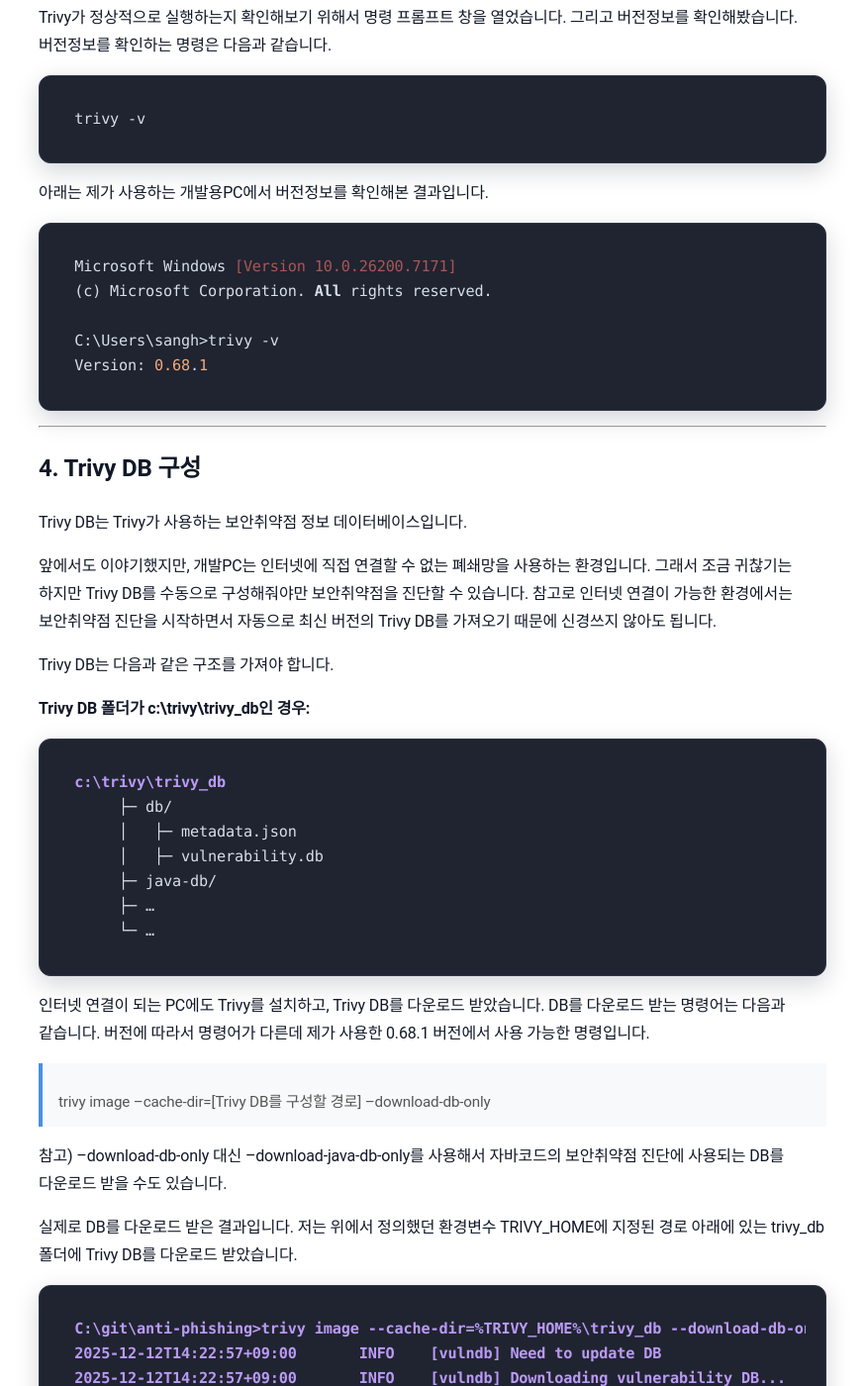
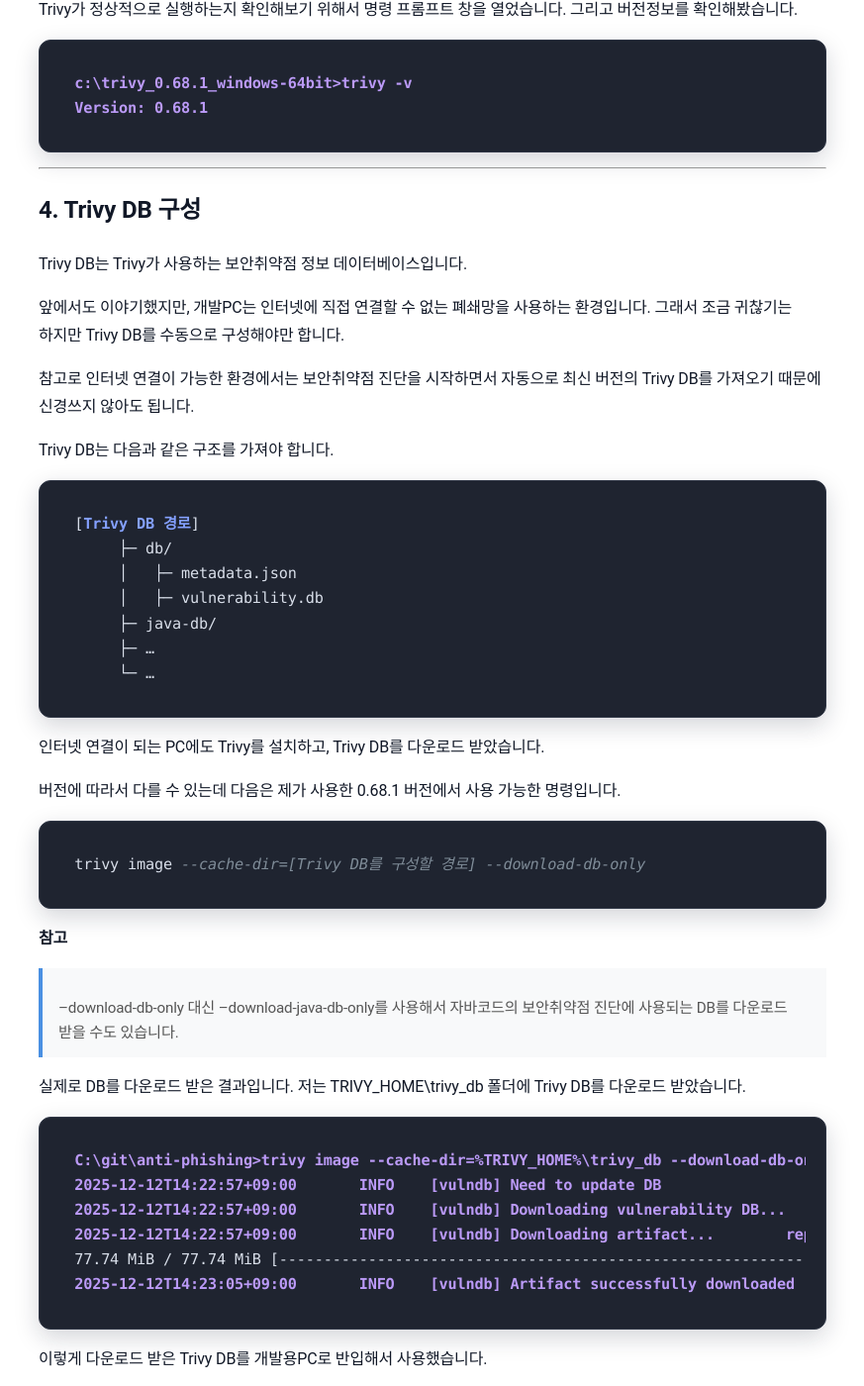
Before and after one commit to sanghoon-lee/sanghoon-lee.github.io, a Jekyll site: the page built from _posts/2025-12-10-trivy.md, in a window 1280 px wide and 1400 px high, scrolled down 1746 px. Shown: the whole window at 99% size, without its empty margins (203-1076 px from the left). Built offline with Jekyll 4.4.1, drawn with Linux system fonts in a browser that asks for light colours; nearby versions of some CDN libraries; comment, search, counter and statistics services are not loaded; some of the changed text lies outside the part shown.

Commit message:
Trivy 포스팅 수정/보완

````diff
--- a/_posts/2025-12-10-trivy.md
+++ b/_posts/2025-12-10-trivy.md
@@ -7,37 +7,44 @@ image: /assets/images/trivy.png
 categories: 학습기록
 ---
 
-최근 대규모 정보유출 사고가 연이어 발생하는 것을 보면서 앞으로는 서비스의 보안성 강화에도 관심을 기울여야 하겠다는 생각이 들었습니다. 사실 지금까지는 기능의 구현과 성능 최적화에만 집중하면서 보안에 대해서는 크게 신경쓰지 못했습니다.
+최근 대규모 정보유출 사고가 연이어 발생하는 것을 보면서 앞으로는 서비스의 보안성 강화에도 관심을 기울여야 하겠다는 생각이 들었습니다.
+
+사실 지금까지는 기능의 구현과 성능 최적화에만 집중하면서 보안에 대해서는 크게 신경쓰지 못했습니다.
+
+우선, 소스코드의 보안취약점을 먼저 진단해보고 싶었습니다.
+
+인터넷에서 검색해보니 보안취약점 진단을 위해서 사용 가능한 도구들이 많았습니다. 그 중에서 오픈소스 기반으로 기업에서도 무료로 사용할 수 있으면서, 사용법이 간단한 것으로 알려진 Trivy를 사용해봤습니다.
 
 ---
 
-## 1. 목표
+## 1. Trivy 소개
 
-우선, 소스코드의 보안취약점을 먼저 진단해보고 싶었습니다.
+Trivy는 컨테이너 이미지, 파일 시스템, Git 저장소, Kubernetes 설정 등 다양한 소프트웨어 구성 요소에서 보안 취약점(CVE)과 잘못된 구성을 찾아주는 오픈소스 취약점 스캐너입니다.
 
-인터넷에서 검색해보니 사용 가능한 도구들이 많았습니다. 그 중에서 오픈소스 기반으로 기업에서도 무료로 사용할 수 있으면서, 사용법이 간단한 것으로 알려진 Trivy를 사용해봤습니다.
-
-Trivy는 컨테이너 이미지, 파일 시스템, Git 저장소, Kubernetes 설정 등 다양한 소프트웨어 구성 요소에서 보안 취약점(CVE)과 잘못된 구성을 찾아주는 오픈소스 취약점 스캐너입니다. 설치와 사용이 매우 간단하고, OS 패키지(Alpine, RHEL 등) 및 언어별 패키지(npm, yarn 등)의 알려진 보안 결함을 빠르게 탐지하며, CI/CD 파이프라인에 통합하여 자동화된 보안 검사를 가능하게 합니다.
+설치와 사용이 매우 간단합니다. CI/CD 파이프라인에 통합하여 자동화된 보안 검사도 가능합니다.
 
 <img class="main-image" src="/assets/images/trivy.png" alt="Trivy">
 
-타겟 소스코드의 위치는 개발용 PC의 로컬 저장소인데, 인터넷 연결이 되지 않도록 네트워크가 분리된 폐쇄망을 사용하는 환경입니다.
+인터넷과 직접 연결되지 않는 폐쇄망 네트워크 환경의 개발자PC에서 사용해봤습니다.
 
 ---
 
 ## 2. Trivy 다운로드 및 설치
 
-다행히 Trivy는 인터넷 연결이 되지 않는 환경에서도 설치와 실행이 가능했습니다. 인터넷 연결이 가능한 PC에서 다운로드 받은 설치 파일을 개발용PC로 옮겨와 설치할 수 있었습니다.
+다행히 Trivy는 인터넷 연결이 되지 않는 환경에서도 설치와 실행이 가능했습니다.
 
 설치 파일은 [**Trivy 다운로드**](https://github.com/aquasecurity/trivy/releases) 사이트에서 다운로드 받으면 됩니다. 제가 사용하는 개발용PC의 운영체제는 윈도우라서
 Windows Intel용 설치 파일을 다운로드 받았습니다.
 
+인터넷 연결이 가능한 PC에서 설치 파일 다운로드 받고, 개발용PC로 반입해서 설치했습니다.
+
 다운로드 받은 파일의 압축을 풀고, 원하는 경로로 이동시키면 설치는 끝입니다. 참고로 저는 압축을 풀고, 다음의 경로로 파일들을 이동시켰습니다.
+
 > c:\trivy_0.68.1_windows-64bit
 
 그리고 조금 편리하게 사용하기 위해서 환경변수를 다음과 같이 추가했습니다.
 
-```
+```text
 SET TRIVY_HOME=c:\trivy_0.68.1_windows-64bit
 SET PATH=%PATH%;%TRIVY_HOME%
 ```
@@ -47,18 +54,9 @@ SET PATH=%PATH%;%TRIVY_HOME%
 ## 3. Trivy 실행 확인
 
 Trivy가 정상적으로 실행하는지 확인해보기 위해서 명령 프롬프트 창을 열었습니다. 그리고 버전정보를 확인해봤습니다.
-버전정보를 확인하는 명령은 다음과 같습니다.
 
-```
-trivy -v
-```
-아래는 제가 사용하는 개발용PC에서 버전정보를 확인해본 결과입니다.
-
-```
-Microsoft Windows [Version 10.0.26200.7171]
-(c) Microsoft Corporation. All rights reserved.
-
-C:\Users\sangh>trivy -v
+```bash
+c:\trivy_0.68.1_windows-64bit>trivy -v
 Version: 0.68.1
 ```
 
@@ -68,13 +66,14 @@ Version: 0.68.1
 
 Trivy DB는 Trivy가 사용하는 보안취약점 정보 데이터베이스입니다.
 
-앞에서도 이야기했지만, 개발PC는 인터넷에 직접 연결할 수 없는 폐쇄망을 사용하는 환경입니다. 그래서 조금 귀찮기는 하지만 Trivy DB를 수동으로 구성해줘야만 보안취약점을 진단할 수 있습니다. 참고로 인터넷 연결이 가능한 환경에서는 보안취약점 진단을 시작하면서 자동으로 최신 버전의 Trivy DB를 가져오기 때문에 신경쓰지 않아도 됩니다.
+앞에서도 이야기했지만, 개발PC는 인터넷에 직접 연결할 수 없는 폐쇄망을 사용하는 환경입니다. 그래서 조금 귀찮기는 하지만 Trivy DB를 수동으로 구성해야만 합니다.
+
+참고로 인터넷 연결이 가능한 환경에서는 보안취약점 진단을 시작하면서 자동으로 최신 버전의 Trivy DB를 가져오기 때문에 신경쓰지 않아도 됩니다.
 
 Trivy DB는 다음과 같은 구조를 가져야 합니다.
 
-**Trivy DB 폴더가 c:\trivy\trivy_db인 경우:**
 ```
-c:\trivy\trivy_db
+[Trivy DB 경로]
      ├─ db/
      │   ├─ metadata.json
      │   ├─ vulnerability.db
@@ -83,13 +82,19 @@ c:\trivy\trivy_db
      └─ …
 ```
 
-인터넷 연결이 되는 PC에도 Trivy를 설치하고, Trivy DB를 다운로드 받았습니다. DB를 다운로드 받는 명령어는 다음과 같습니다. 버전에 따라서 명령어가 다른데 제가 사용한 0.68.1 버전에서 사용 가능한 명령입니다.
+인터넷 연결이 되는 PC에도 Trivy를 설치하고, Trivy DB를 다운로드 받았습니다.
 
-> trivy image --cache-dir=[Trivy DB를 구성할 경로] --download-db-only
+버전에 따라서 다를 수 있는데 다음은 제가 사용한 0.68.1 버전에서 사용 가능한 명령입니다.
 
-참고) --download-db-only 대신 --download-java-db-only를 사용해서 자바코드의 보안취약점 진단에 사용되는 DB를 다운로드 받을 수도 있습니다.
+```text
+trivy image --cache-dir=[Trivy DB를 구성할 경로] --download-db-only
+```
 
-실제로 DB를 다운로드 받은 결과입니다. 저는 위에서 정의했던 환경변수 TRIVY_HOME에 지정된 경로 아래에 있는 trivy_db 폴더에 Trivy DB를 다운로드 받았습니다.
+**참고**
+
+> --download-db-only 대신 --download-java-db-only를 사용해서 자바코드의 보안취약점 진단에 사용되는 DB를 다운로드 받을 수도 있습니다.
+
+실제로 DB를 다운로드 받은 결과입니다. 저는 TRIVY_HOME\trivy_db 폴더에 Trivy DB를 다운로드 받았습니다.
 
 ```
 C:\git\anti-phishing>trivy image --cache-dir=%TRIVY_HOME%\trivy_db --download-db-only
@@ -100,7 +105,7 @@ C:\git\anti-phishing>trivy image --cache-dir=%TRIVY_HOME%\trivy_db --download-db
 2025-12-12T14:23:05+09:00       INFO    [vulndb] Artifact successfully downloaded       repo="mirror.gcr.io/aquasec/trivy-db:2"
 ```
 
-이렇게 다운로드 받은 Trivy DB를 개발용PC에 가져와서 복사해주면 됩니다.
+이렇게 다운로드 받은 Trivy DB를 개발용PC로 반입해서 사용했습니다.
 
 ---
 
@@ -108,15 +113,23 @@ C:\git\anti-phishing>trivy image --cache-dir=%TRIVY_HOME%\trivy_db --download-db
 
 특정 경로에 위치한 소스코드 파일의 보안취약점을 검사하기 위해서 사용할 수 있는 명령어는 다음과 같습니다.
 
-> trivy fs [소스코드가 위치한 경로]
+```text
+trivy fs [소스코드가 위치한 경로]
+```
 
-다만, 이렇게하면 Trivy가 인터넷에 연결해서 최신 Trivy DB를 다운로드 받으려고 시도하게 됩니다. 제가 사용하는 개발용PC는 인터넷 연결이 불가능하기 때문에, Trivy DB 다운로드 절차를 생략하는 옵션을 추가로 사용해야 합니다.
+다만, 이렇게하면 Trivy가 인터넷에 연결해서 최신 Trivy DB를 다운로드 받으려고 시도하게 됩니다.
 
-> trivy fs --cache-dir=[Trivy DB가 구성된 경로] --skip-db-update [소스코드가 위치한 경로]
+제가 사용하는 개발용PC는 인터넷 연결이 불가능하기 때문에, Trivy DB 다운로드 절차를 생략하는 옵션을 추가로 사용해야 했습니다.
 
-아래는 실제로 아주 간단한 테스트용 프로젝트를 만들어서 보안취약점 검사를 실행해본 결과입니다. 너무 간단하게 만들어서 그런지 보안취약점이 나오지 않았습니다. (실제로 보안취약점 검사를 수행했던 소스코드는 회사 프로젝트라서 그 결과를 블로그에 첨부하지 못했습니다.)
+```text
+trivy fs --cache-dir=[Trivy DB가 구성된 경로] --skip-db-update [소스코드가 위치한 경로]
+```
 
-```
+아래는 실제로 아주 간단한 테스트용 프로젝트를 만들어서 보안취약점 검사를 실행해본 결과입니다.
+
+너무 간단하게 만들어서 그런지 보안취약점이 나오지 않았습니다. (실제로 보안취약점 검사를 수행했던 소스코드는 회사 프로젝트라서 그 결과를 블로그에 첨부하지 못했습니다.)
+
+```text
 C:\git\anti-phishing>trivy fs --cache-dir=%TRIVY_HOME%\trivy_db --skip-db-update .
 2025-12-12T14:31:22+09:00       INFO    [vuln] Vulnerability scanning is enabled
 2025-12-12T14:31:22+09:00       INFO    [secret] Secret scanning is enabled
````
